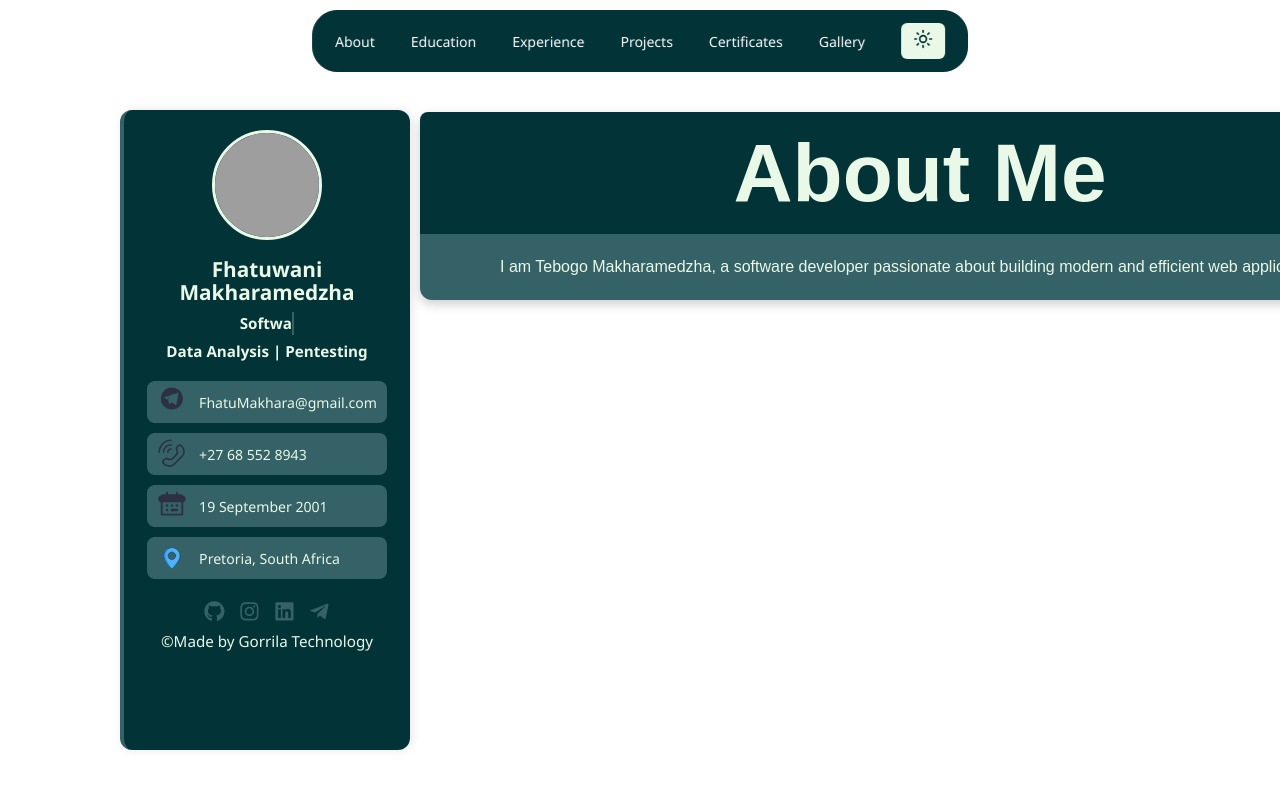
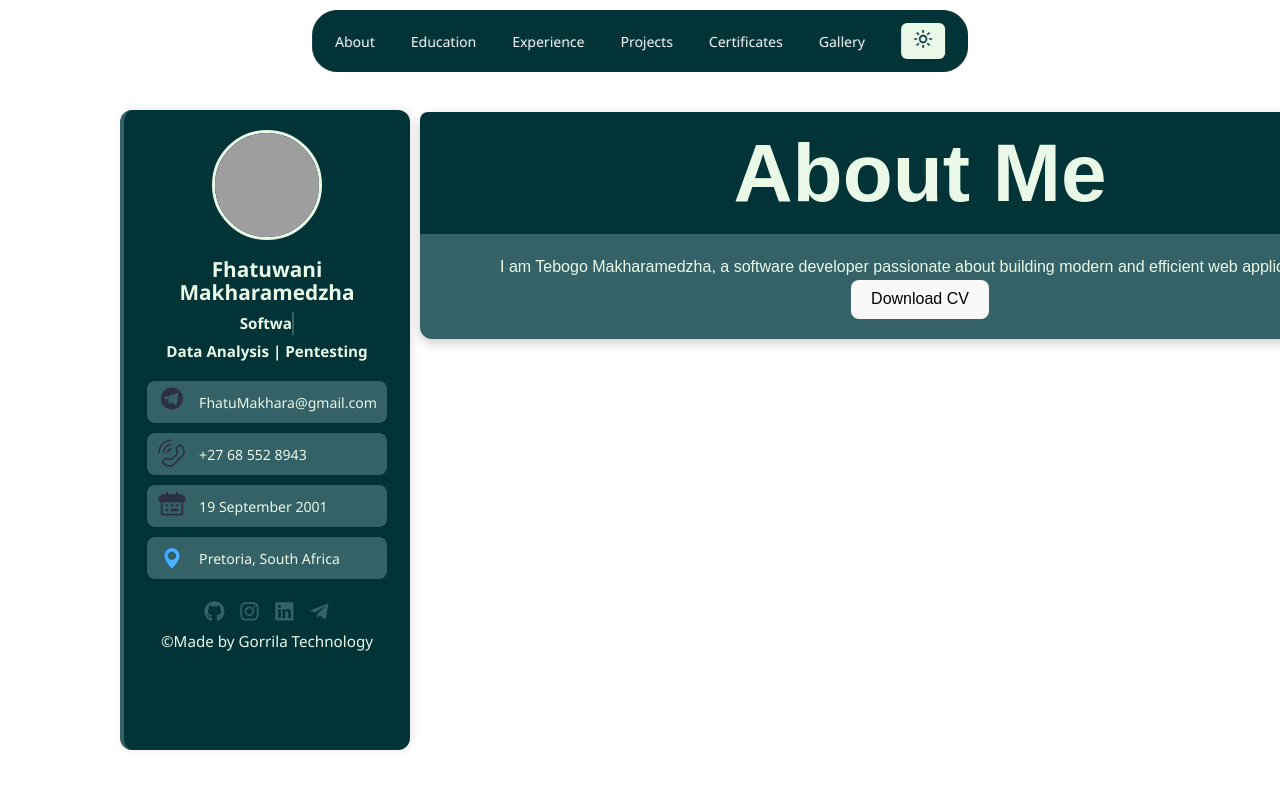
Before and after one commit to CodeboyTF/Personal-Profile-Website, a React (Vite) app: page / in a window 1280 px wide. Shown: the top 788 px of the page. Built offline with nearby package versions, Linux system fonts and the light colour scheme; grey boxes are pictures that could not be loaded.

Commit message:
CV download button added new component

```diff
--- a/src/Pages/About_Page/Profile.jsx
+++ b/src/Pages/About_Page/Profile.jsx
@@ -1,3 +1,5 @@
+import DownloadCv from "./Download_Button";
+
 function Profile() {
     return (
         <>
@@ -7,6 +9,9 @@ function Profile() {
     </div>
     <div className="card-content">
       I am Tebogo Makharamedzha, a software developer passionate about building modern and efficient web applications...
+      <div className="button-downloadcv">
+        <DownloadCv />
+      </div>
     </div>
   </div>
 
```
